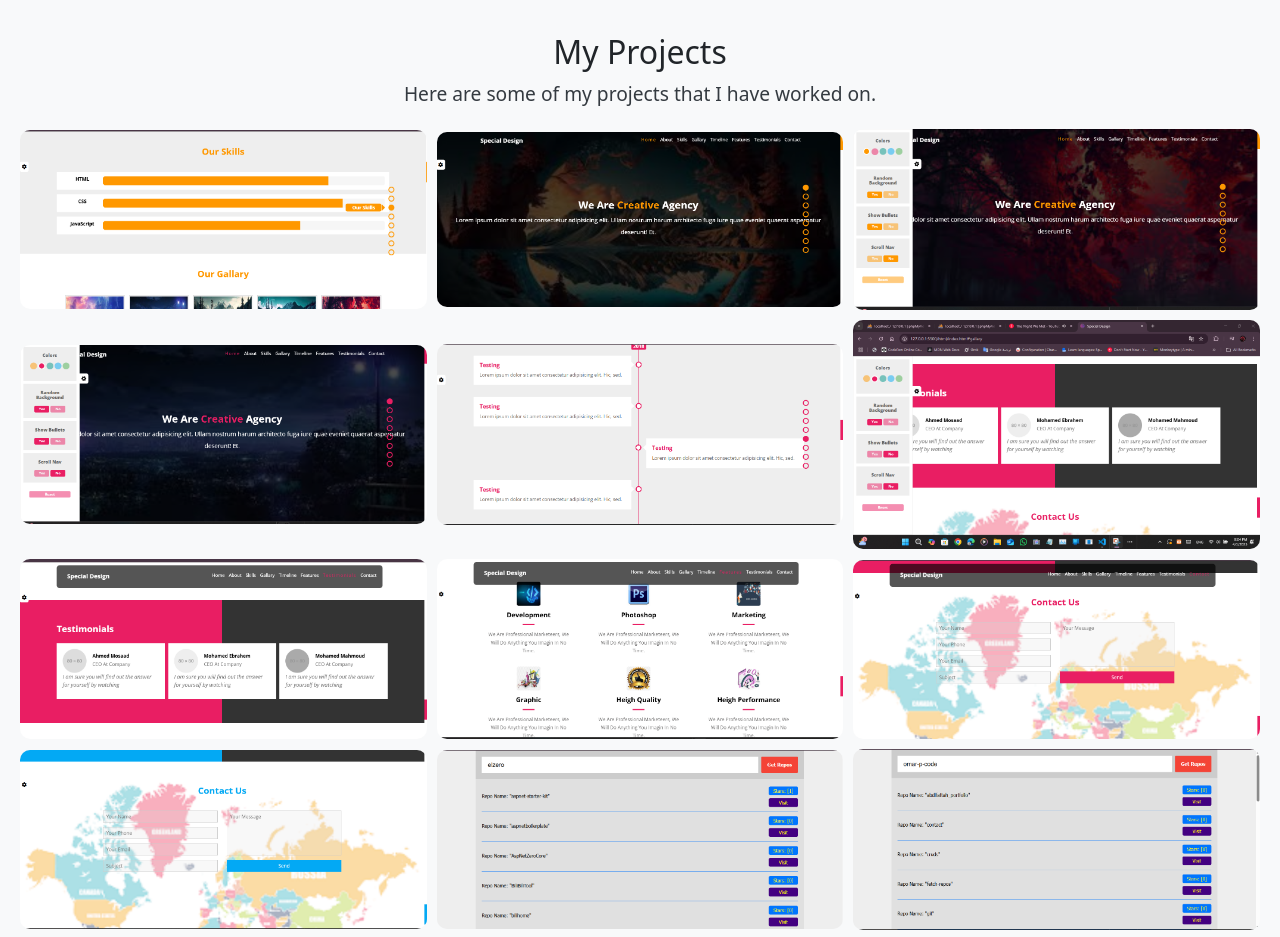
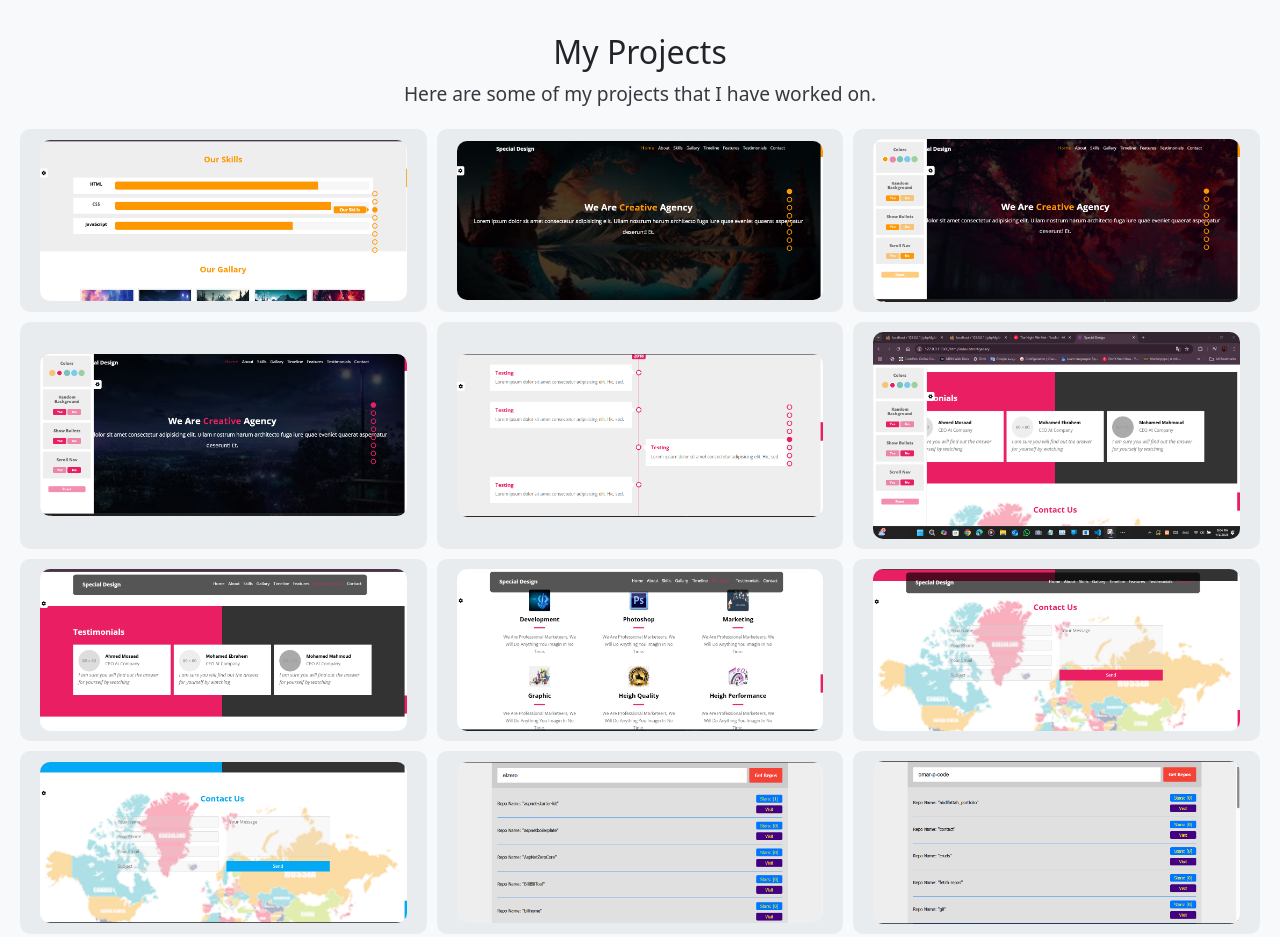
Before and after one commit to omar-p-code/my_portfolio, a website: page public/index.html in a window 1280 px wide. Shown: the part 2380-3317 px from the top of the page. Drawn offline with Linux system fonts and the light colour scheme.

Commit message:
Add Feature

```diff
--- a/public/config.json
+++ b/public/config.json
@@ -2,7 +2,93 @@
    "gallary": {
       "count": 50,
       "type": "png",
-      "name": "gallary-num"
+      "name": "gallary-num",
+      "link": [
+         [
+            "https://omar-p-code.github.io/browser-extensions-manager/",
+            [
+               40,
+               41,
+               42,
+               43,
+               44,
+               45,
+               46,
+               47,
+               48,
+               49,
+               50
+            ]
+         ],
+         [
+            "https://omar-p-code.github.io/special-design-And-git/html/",
+            [
+               1,
+               2,
+               3,
+               4,
+               5,
+               6,
+               7,
+               8,
+               9,
+               10
+            ]
+         ],
+         [
+            "https://omar-p-code.github.io/fetch-repos/html/",
+            [
+               11,
+               12
+            ]
+         ],
+         [
+            "https://omar-p-code.github.io/cruds/html/cruds.html",
+            [
+               13,
+               14
+            ]
+         ],
+         [
+            "https://omar-p-code.github.io/template-two/html/template%20two.html",
+            [
+               27,
+               28,
+               29,
+               16,
+               17,
+               18,
+               19
+            ]
+         ],
+         [
+            "https://omar-p-code.github.io/template_three/html/template%20four.html",
+            [
+               30,
+               31,
+               32,
+               33,
+               34,
+               35,
+               36,
+               37,
+               38,
+               39
+            ]
+         ],
+         [
+            "https://omar-p-code.github.io/template-three/html/template%20three.html",
+            [
+               20,
+               21,
+               22,
+               23,
+               24,
+               25,
+               26
+            ]
+         ]
+      ]
    },
    "skills": {
       "html": {
--- a/public/index.html
+++ b/public/index.html
@@ -156,6 +156,9 @@
          <p>If you have any questions or want to get in touch, feel free to contact me.</p>
       </div>
       <div class="content">
+         <form>
+
+         </form>
          <div class="info">
             <div class="icon">
                <img src="imgs/favicon.png" alt="Yama Logo">
--- a/public/main.js
+++ b/public/main.js
@@ -47,9 +47,14 @@ const img = document.createElement('img');
 img.loading = 'lazy'
 const exit = document.createElement('div');
 const exit_icon = document.createElement('i');
+const visit = document.createElement('div');
+const visit_icon = document.createElement('i');
    exit_icon.classList.add('fa-solid', 'fa-xmark');
+   visit_icon.classList.add('fa-solid', 'fa-arrow-up-right-from-square');
    exit.classList.add('exit');
+   visit.className = 'visit';
    exit.appendChild(exit_icon);
+   visit.appendChild(visit_icon);
 
 
 overlay.classList.add('overlay', 'd-none');
@@ -59,15 +64,26 @@ document.body.appendChild(overlay);
 exit.addEventListener('click', function () {
       overlay.classList.add('d-none');
 });
+
+visit.addEventListener('click', function () {
+      window.open(img.dataset.link, '_blank');
+      overlay.classList.add('d-none');
+});
 img.classList.add('overlay_img');
 overlay.appendChild(exit);
+overlay.appendChild(visit);
 overlay.appendChild(img);
 overlay.classList.add('d-none');
 
 // Event
 gallary_imgs.on('click', function (e) {
-   img.src = e.target.src;
-   overlay.classList.remove('d-none');
+   if (e.target.classList.contains('img')) {
+      img.src = e.target.src;
+      if(e.target.dataset.link) {
+         img.dataset.link = e.target.dataset.link
+      }
+      overlay.classList.remove('d-none');
+   }
 });
 
 
@@ -96,12 +112,23 @@ function add_data() {;
    .then(data => {
       for (let i = 1; i <= data.gallary.count; i++) {
          const img = document.createElement('img');
+         const img_cont = document.createElement('div');
          img.classList.add('img');
+         img_cont.className = 'img_cont';
          // console.log(data);
+         for (let j = 0; j < data.gallary.link.length; j++) {
+            console.log(data.gallary.link)
+            console.log(data.gallary.link[j])
+         if (data.gallary.link[j][0] && data.gallary.link[j][1].includes(i)) {
+            img.setAttribute('data-link', data.gallary.link[j][0]);
+            console.log(img)
+         }
+      }
          const img_src = `./imgs/${data.gallary.name}.${data.gallary.type}`.replace('num', i);
          // console.log(img_src);
          img.src = `${img_src}`;
-         gallary_imgs.append(img);
+         img_cont.appendChild(img);
+         gallary_imgs.append(img_cont);
       }
       skill_details.each(function() {
       for (let skill in data.skills) {
--- a/public/style.scss
+++ b/public/style.scss
@@ -148,6 +148,29 @@ img {
       color: #fff;
       font-size: 2rem;
       cursor: pointer;
+   }
+
+   .visit {
+      @extend %icon;
+      @extend %flex-center;
+      position: absolute;
+      top: 20px;
+      left: 20px;
+      width: 50px;
+      height: 50px;
+      display: flex;
+      justify-content: center;
+      align-items: center;
+      background: #000;
+      color: #fff;
+      font-size: 2rem;
+      cursor: pointer;
+
+
+      svg {
+         width: 20px;
+         height: 20px;
+      }
    }
 
    img {
@@ -510,6 +533,15 @@ img {
       grid-template-columns: repeat(auto-fit, minmax(400px, 1fr));
       gap: 10px;
 
+      .img_cont {
+         @extend %flex-center;
+         width: 100%;
+         height: 100%;
+         background-color: darken($light, 5%);
+         padding: 10px 20px;
+         border-radius: 10px;
+      }
+
       @include media-m {
          grid-template-columns: repeat(auto-fit, minmax(300px, 1fr));
       }
```
Also changed, not shown: public/style.min.css, 1 other file.
